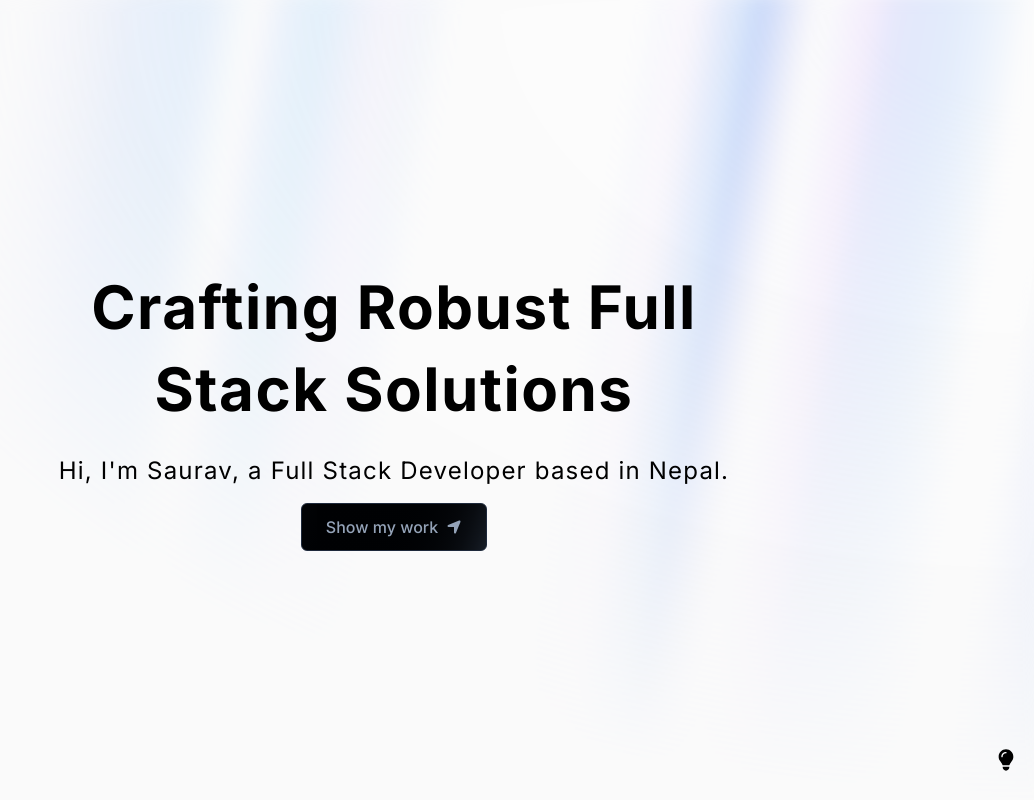
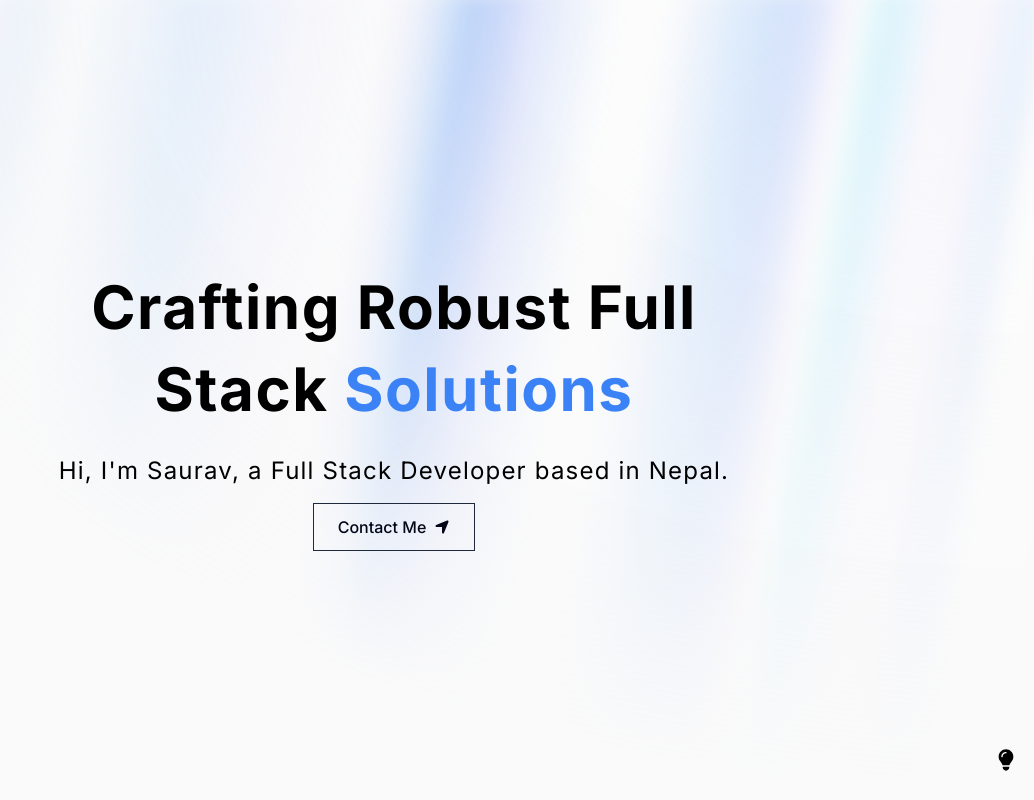
Before and after one commit to sauravkarn541/portfolio, a Next.js app: page / in a window 1280 px wide. Shown: the top 800 px of the page, without its empty margins (246-1280 px from the left). Built offline with nearby package versions, Linux system fonts and the light colour scheme.

Commit message:
Scroll to required section fixed

```diff
--- a/app/globals.css
+++ b/app/globals.css
@@ -1,3 +1,9 @@
 @tailwind base;
 @tailwind components;
 @tailwind utilities;
+
+@layer base {
+  * {
+    @apply !scroll-smooth;
+  }
+}
--- a/app/page.tsx
+++ b/app/page.tsx
@@ -4,8 +4,6 @@ import { FaHome } from "react-icons/fa";
 import Introduction from "../components/Introduction";
 import ThemeSwitch from "../components/ThemeSwitch";
 import { FloatingNav } from "../components/ui/FloatingNavbar";
-import About from "../components/About";
-import { motion } from "framer-motion";
 
 type SectionProps = {
   id: string;
@@ -25,7 +23,9 @@ const Section = ({ id, className, children, type }:SectionProps) => (
 
 export default function Home() {
   return (
-    <main>
+    <main className="relative bg-black-100 flex justify-center items-center flex-col overflow-clip mx-auto">
+      <ThemeSwitch />
+      <div className="w-full">
          <FloatingNav
           navItems={[
             {name: 'Home', link: '/', icon: <FaHome />},
@@ -35,10 +35,21 @@ export default function Home() {
           ]}
           className="px-5 py-5 rounded-2xl"
         />
-      <ThemeSwitch />
-      <Section id="home" className="" type="introduction">
+        <section id="home">
           <Introduction />
-      </Section>
+        </section>
+
+        {/* <section id="about">
+          <Introduction />
+        </section>
+
+        <section id="projects">
+          <Introduction />
+        </section>
+
+        <section id="contact">
+          <Introduction />
+        </section> */}
         <Section id="about" className="bg-red-500" type="about">
           About is here
         </Section>
@@ -48,6 +59,7 @@ export default function Home() {
         <Section id="contact" className="bg-green-500" type="contact">
           Contact is here
         </Section>
+      </div>
     </main>
   );
 }
--- a/components/About.tsx
+++ b/components/About.tsx
@@ -2,7 +2,7 @@ import React from 'react'
 
 const About = () => {
   return (
-    <section id='about' className='p-4' >
+    <section id='#about' className='p-4' >
       <div className='grid lg:grid-cols-2 md:grid-cols-1 sm:grid-cols-1 gap-4'>
         <div className='h-10'>About is here</div>
       </div>
--- a/components/Introduction.tsx
+++ b/components/Introduction.tsx
@@ -19,7 +19,7 @@ const Introduction = () => {
                 Hi, I&apos;m Saurav, a Full Stack Developer based in Nepal.
               </p>
               <a href="#">
-                <ShimmerButton title="Show my work"  icon={<FaLocationArrow />} position="right"/>
+                <ShimmerButton title="Contact Me"  icon={<FaLocationArrow />} position="right"/>
               </a>
             </div>
           </div>
--- a/components/ui/ShimmerButton.tsx
+++ b/components/ui/ShimmerButton.tsx
@@ -1,7 +1,7 @@
 const ShimmerButton = ({ title, icon, position, handleClick, otherClasses
 }: { title: string, icon: React.ReactNode, position: string, handleClick?: () => void, otherClasses?: string }) => {
     return (
-        <button onClick={handleClick} className={`inline-flex h-12 animate-shimmer items-center justify-center rounded-md border border-slate-800 bg-[linear-gradient(110deg,#000103,45%,#1e2631,55%,#000103)] bg-[length:200%_100%] px-6 font-medium text-slate-400 transition-colors focus:outline-none focus:ring-2 focus:ring-slate-400 focus:ring-offset-2 focus:ring-offset-slate-50 gap-2 ${otherClasses}`}>
+        <button onClick={handleClick} className={`inline-flex h-12 animate-shimmer items-center justify-center rounded-md border border-slate-800 dark:bg-[linear-gradient(110deg,#000103,45%,#1e2631,55%,#000103)] bg-[length:200%_100%] px-6 font-medium dark:text-slate-400 transition-colors focus:outline-none focus:ring-2 focus:ring-slate-400 focus:ring-offset-2 focus:ring-offset-slate-50 gap-2 ${otherClasses}`}>
             {position === 'left' && icon}
             {title}
             {position === 'right' && icon}
--- a/components/ui/TextGenerateEffect.tsx
+++ b/components/ui/TextGenerateEffect.tsx
@@ -33,7 +33,7 @@ export const TextGenerateEffect = ({
                     return (
                         <motion.span
                             key={word + idx}
-                            className={`${idx > 6 ? 'bg-gradientcolor' : 'dark:text-white text-black'} opacity-0`}
+                            className={`${idx > 3 ? 'text-accent-light dark:text-accent-dark' : 'dark:text-white text-black'} opacity-0`}
                         >
                             {word}{" "}
                         </motion.span>
--- a/package.json
+++ b/package.json
@@ -10,13 +10,13 @@
   },
   "dependencies": {
     "clsx": "^2.1.1",
-    "framer-motion": "^11.2.14",
+    "framer-motion": "^11.3.29",
     "next": "14.2.4",
     "next-themes": "^0.3.0",
     "react": "^18",
     "react-dom": "^18",
     "react-icons": "^5.2.1",
-    "tailwind-merge": "^2.4.0",
+    "tailwind-merge": "^2.5.2",
     "tailwindcss-animate": "^1.0.7"
   },
   "devDependencies": {
--- a/tailwind.config.ts
+++ b/tailwind.config.ts
@@ -38,30 +38,14 @@ const config: Config = {
           light: '#E5E7EB',
           dark: '#374151',
         },
+        purple: "#CBACF9",
       },
-      animation: {
-        aurora: "aurora 60s linear infinite",
-        "accordion-down": "accordion-down 0.2s ease-out",
-        "accordion-up": "accordion-up 0.2s ease-out",
-        spotlight: "spotlight 2s ease .75s 1 forwards",
-        shimmer: "shimmer 2s linear infinite",
-        first: "moveVertical 30s ease infinite",
-        second: "moveInCircle 20s reverse infinite",
-        third: "moveInCircle 40s linear infinite",
-        fourth: "moveHorizontal 40s ease infinite",
-        fifth: "moveInCircle 20s ease infinite",
-        scroll:
-            "scroll var(--animation-duration, 40s) var(--animation-direction, forwards) linear infinite",
+      borderRadius: {
+        lg: "var(--radius)",
+        md: "calc(var(--radius) - 2px)",
+        sm: "calc(var(--radius) - 4px)",
       },
-      keyframes: {
-        aurora: {
-          from: {
-            backgroundPosition: "50% 50%, 50% 50%",
-          },
-          to: {
-            backgroundPosition: "350% 50%, 350% 50%",
-          },
-        },
+     keyframes: {
         "accordion-down": {
           from: { height: "0" },
           to: { height: "var(--radix-accordion-content-height)" },
@@ -127,6 +111,19 @@ const config: Config = {
           },
         },
       },
+      animation: {
+        "accordion-down": "accordion-down 0.2s ease-out",
+        "accordion-up": "accordion-up 0.2s ease-out",
+        spotlight: "spotlight 2s ease .75s 1 forwards",
+        shimmer: "shimmer 2s linear infinite",
+        first: "moveVertical 30s ease infinite",
+        second: "moveInCircle 20s reverse infinite",
+        third: "moveInCircle 40s linear infinite",
+        fourth: "moveHorizontal 40s ease infinite",
+        fifth: "moveInCircle 20s ease infinite",
+        scroll:
+          "scroll var(--animation-duration, 40s) var(--animation-direction, forwards) linear infinite",
+      },
     },
   },
   variants: {
@@ -137,9 +134,9 @@ const config: Config = {
   },
   plugins: [
     require("tailwindcss-animate"),
-    addVariablesForColors
+    addVariablesForColors,
   ],
-};
+} satisfies Config;
 
 // This plugin adds each Tailwind color as a global CSS variable, e.g. var(--gray-200).
 function addVariablesForColors({ addBase, theme }: any) {
```
Also changed, not shown: 1 other file (tests, documents, lock files or other folders). Lines whose indentation alone changed are shown as unchanged.
